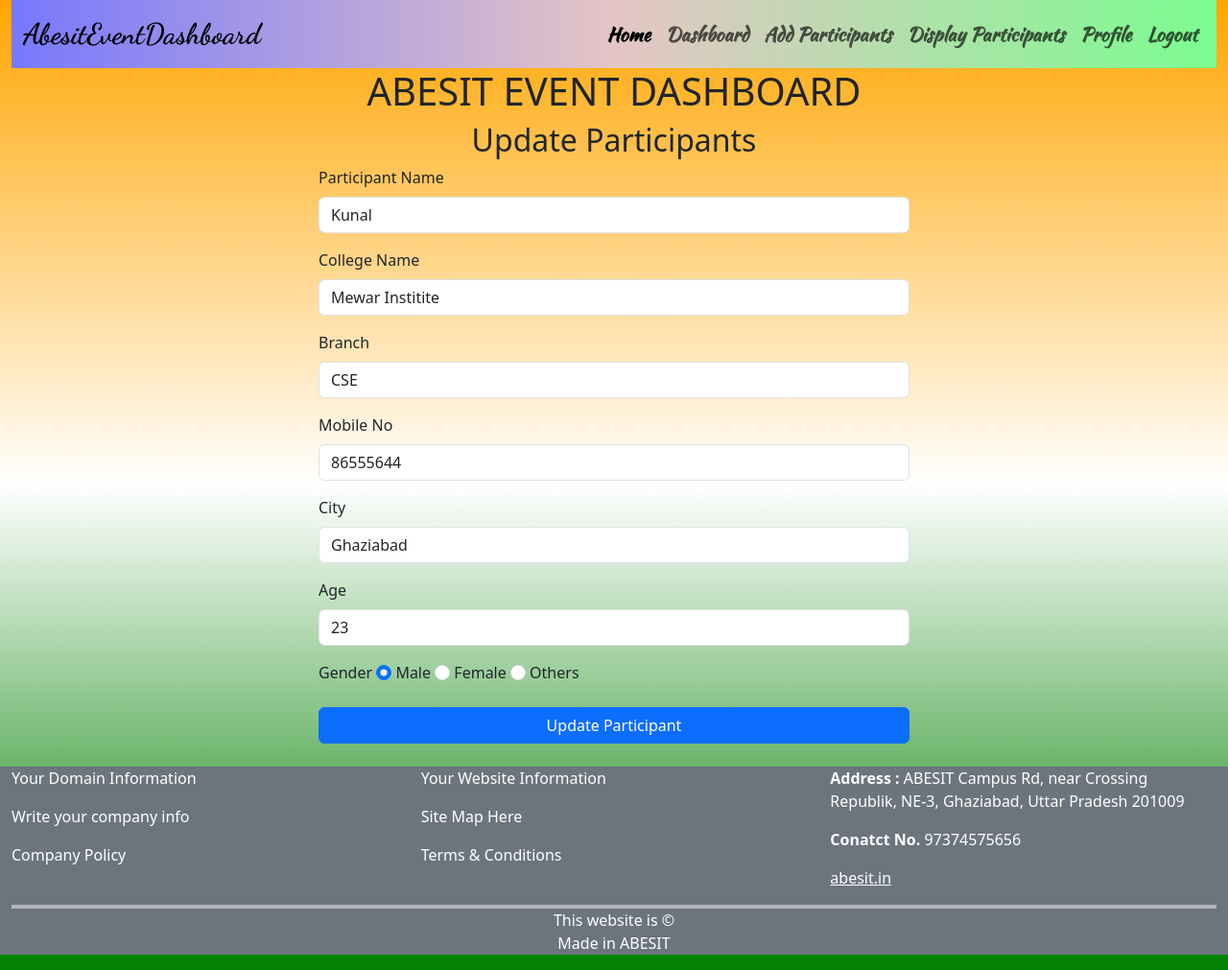
After one commit to TechnicalCRC/MCA2025Batch, a PHP site: page /Dashboard/Update.php?participant_id=1 in a window 1280 px wide. The commit adds this page. Shown: the whole page at 96% size. Run offline with PHP 8.4, Linux system fonts and the light colour scheme; the visitor is signed in with stand-in values (Sample User, id 1); data comes from the database, SQL or seed files in the repository.

Commit message:
Dashboard

```diff
--- a/Backend Development using PHP, MySQL/ABESIT_DASHBOARD/Dashboard/Dashheader.php
+++ b/Backend Development using PHP, MySQL/ABESIT_DASHBOARD/Dashboard/Dashheader.php
@@ -17,10 +17,10 @@
           <a class="nav-link" href="AddParticipants.php">Add Participants</a>
         </li>
         <li class="nav-item">
-          <a class="nav-link" href="Login.php">Display Participants</a>
+          <a class="nav-link" href="DisplayParticipants.php">Display Participants</a>
         </li>
         <li class="nav-item">
-          <a class="nav-link" href="Dashboard/Event_Dashboard.php">Profile</a>
+          <a class="nav-link" href="Profile.php">Profile</a>
         </li>
         <li class="nav-item">
           <a class="nav-link" href="../Logout.php">Logout</a>
--- /dev/null
+++ b/Backend Development using PHP, MySQL/ABESIT_DASHBOARD/Dashboard/Update.php
@@ -0,0 +1,130 @@
+<?php
+ session_start();
+ if(!isset($_SESSION['username'])){
+  header('location:../Login.php');
+ }
+// echo 'Welcome Mr. ' . $_SESSION['username'];
+?>
+<!DOCTYPE html>
+<html lang="en">
+<head>
+  <title>Update Participants</title>
+  <link href="https://cdn.jsdelivr.net/npm/bootstrap@5.3.3/dist/css/bootstrap.min.css" rel="stylesheet" integrity="sha384-QWTKZyjpPEjISv5WaRU9OFeRpok6YctnYmDr5pNlyT2bRjXh0JMhjY6hW+ALEwIH" crossorigin="anonymous">
+  <script src="https://cdn.jsdelivr.net/npm/bootstrap@5.3.3/dist/js/bootstrap.bundle.min.js" integrity="sha384-YvpcrYf0tY3lHB60NNkmXc5s9fDVZLESaAA55NDzOxhy9GkcIdslK1eN7N6jIeHz" crossorigin="anonymous"></script>
+  <link rel="stylesheet" href="style.css">
+
+</head>
+<body style="background-image: linear-gradient(orange, white, green);">
+  <?php include 'Dashheader.php';
+//  echo 'Welcome Mr. ' . $_SESSION['username'];
+
+  ?>
+
+<div class="container w-50 mb-4">
+    <h2 class="text-center">Update Participants</h2>
+    <?php
+      $success = 0;
+      $error = 0;
+
+      include('../Connection.php'); // include 'Connection.php';
+
+      $id = $_REQUEST['participant_id'];
+
+      $sql = "select * from participants_tb where id=$id";
+
+      $result = $con->query($sql);
+
+      while($row = $result->fetch_assoc()){
+
+      $id       = $row['id'];
+      $name     = $row['name'];
+      $collegename  = $row['collegename'];
+      $branch   = $row['branch'];
+      $mobile   = $row['mobile'];
+      $city     = $row['city'];
+      $age      = $row['age'];
+      $gender   = $row['gender'];
+
+      }
+
+
+
+    if ($_SERVER['REQUEST_METHOD'] == 'POST') {
+      include('../Connection.php'); // include 'Connection.php';
+
+      $name     = $_REQUEST['name'];
+      $collegename  = $_REQUEST['colname'];
+      $branch   = $_REQUEST['branch'];
+      $mobile   = $_REQUEST['mobile'];
+      $city     = $_REQUEST['city'];
+      $age      = $_REQUEST['age'];
+      $gender   = $_REQUEST['gender'];
+
+
+      $sql = "update participant_tb set name='$name', collegename='$collegename', branch='$branch', mobile='$mobile', city='$city', age=$age, gender='$gender' where id=$id";
+
+      $result = $con->query($sql);
+
+     if($result){
+      // echo 'Data Inserted succesfully..';
+      $success = 1;
+      header('location:DisplayParticipants.php');
+     }
+     else
+          $error = 1;
+       //echo 'Insert Failed...';
+     }
+  ?>
+
+   <?php
+      if($error)
+      echo '<div class="alert alert-danger" role="alert">
+        <strong>Sorry</strong> Error has occured...</div>';
+      if($success)
+        echo '<div class="alert alert-success" role="alert">
+          <strong>Congrats</strong> Participant Added Successfully...</div>';
+   ?>
+
+    <form method="post">
+      <div class="mb-3">
+        <label class="form-label">Participant Name</label>
+        <input type="text" class="form-control" name="name" placeholder="Enter name here" value="<?php echo $name; ?>" required>
+      </div>
+      <div class="mb-3">
+        <label class="form-label">College Name</label>
+        <input type="text" class="form-control" name="colname" placeholder="Enter college name here" value="<?php echo $collegename; ?>" required>
+      </div>
+      <div class="mb-3">
+        <label class="form-label">Branch</label>
+        <input type="text" class="form-control" name="branch" placeholder="Enter branch here"  value="<?php echo $branch; ?>"  required>
+      </div>
+      <div class="mb-3">
+        <label class="form-label">Mobile No</label>
+        <input type="number" class="form-control" name="mobile" placeholder="Enter mobile here" value="<?php echo $mobile; ?>"  required>
+      </div>
+      <div class="mb-3">
+        <label class="form-label">City</label>
+        <input type="text" class="form-control" name="city" placeholder="Enter city here" value="<?php echo $city; ?>"  required>
+      </div>
+      <div class="mb-3">
+        <label class="form-label">Age</label>
+        <input type="number" class="form-control" name="age" placeholder="Enter Age here" value="<?php echo $age; ?>"  required>
+      </div>
+      <div class="mb-3">
+        <label class="form-label">Gender</label>
+        <input type="radio" class="form-check-input" name="gender" value="m" checked> Male
+        <input type="radio" class="form-check-input" name="gender" value="f"> Female
+        <input type="radio" class="form-check-input" name="gender" value="o"> Others
+      </div>
+
+      <button type="submit" class="btn btn-primary w-100">Update Participant</button>
+    </form>
+
+  </div>
+
+
+
+<?php include 'Dashfooter.php'; ?>
+
+</body>
+</html>
```
Also changed, not shown: Backend Development using PHP, MySQL/ABESIT_DASHBOARD/Dashboard/Delete.php (added, +16 -0 lines), Backend Development using PHP, MySQL/ABESIT_DASHBOARD/Dashboard/DisplayParticipants.php (added, +104 -0 lines), Backend Development using PHP, MySQL/ABESIT_DASHBOARD/Dashboard/Profile.php (added, +87 -0 lines).
